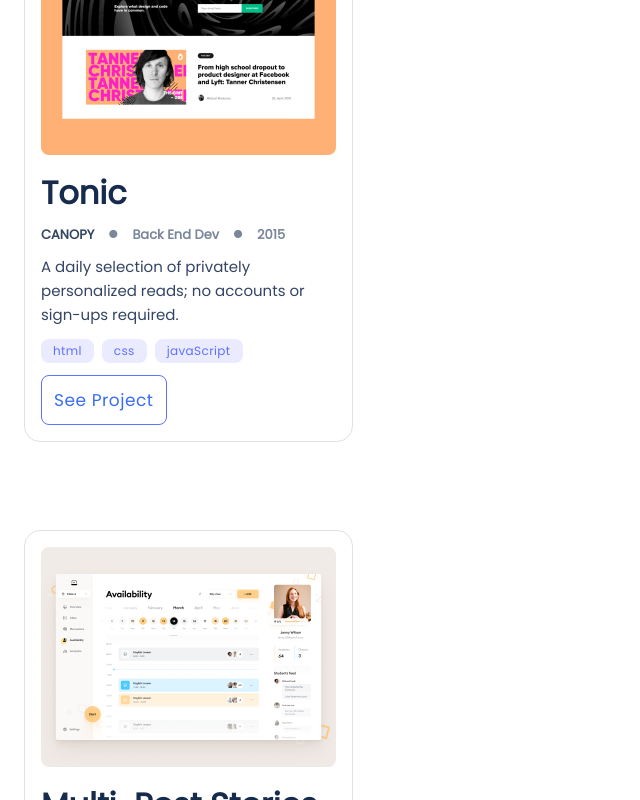
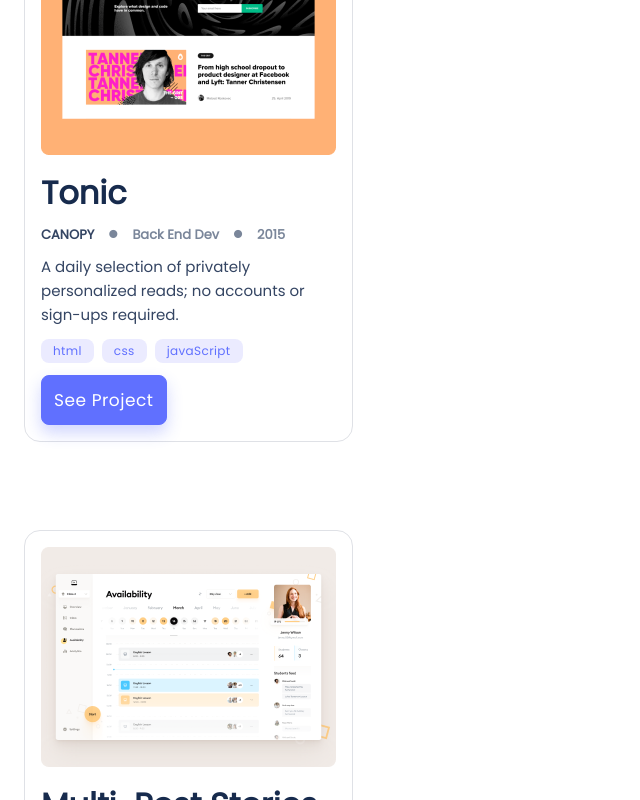
Before and after one commit to lmunozm1702/my-own-portal, a plain HTML site: page index.html in a window 1280 px wide. In both pictures the pointer is over the button 103 px from the left and 1446 px from the top of the page. Shown: the part 1046-1846 px from the top of the page, without its empty margins (0-640 px from the left). Drawn offline with Linux system fonts and the light colour scheme.

Commit message:
Add button interactions
Update style.css to include hover and active interaction to button element.

```diff
--- a/assets/css/style.css
+++ b/assets/css/style.css
@@ -220,3 +220,17 @@
   border-radius: 8px;
   background: #ffffff;
 }
+
+/* Button interactions */
+button:hover {
+  background: #6070ff;
+  box-shadow: 0px 8px 16px rgba(64, 83, 252, 0.24);
+  border-radius: 8px;
+  color: #ffffff;
+}
+
+button:active {
+  background: #2230d2;
+  border-radius: 8px;
+  color: #ffffff;
+}
```
